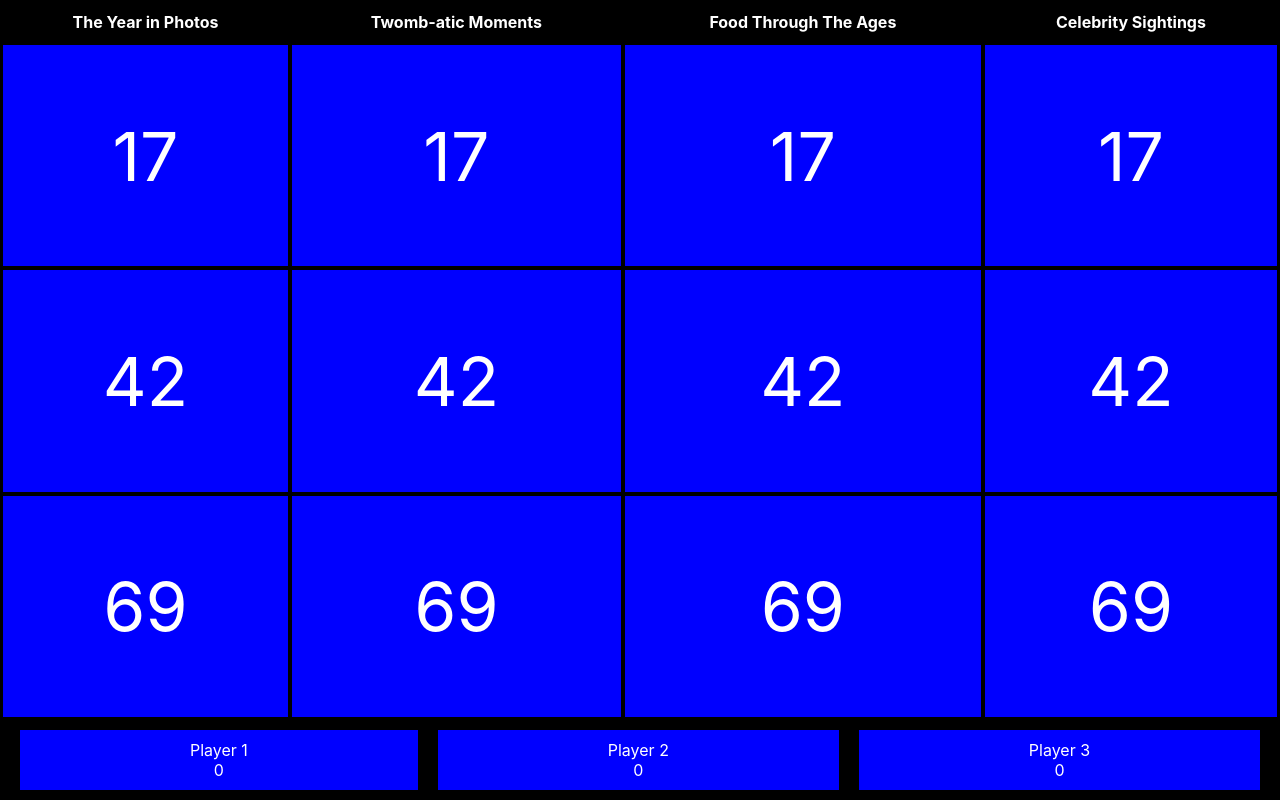
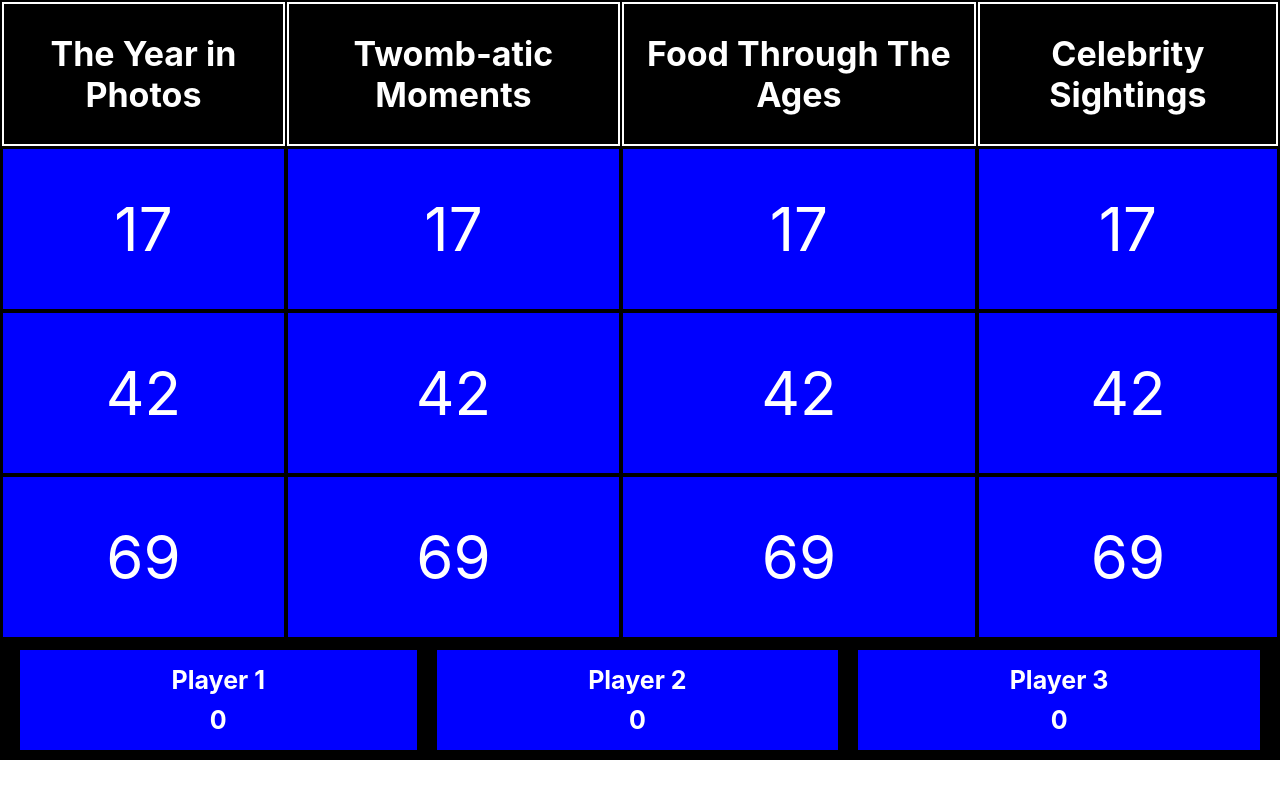
Before and after one commit to m14t/rigged-jeopardy, a React (Create React App) app: page / in a window 1280 px wide. Built offline with nearby package versions, Linux system fonts and the light colour scheme.

Commit message:
Styling updates

```diff
--- a/src/components/game-board/index.tsx
+++ b/src/components/game-board/index.tsx
@@ -10,12 +10,15 @@ const styles = {
   table: {
     position: 'relative' as 'relative',
     color: '#ffffff',
-    height: '90vh',
+    height: '80vh',
     width: '100%',
   },
   th: {
+    border: '2px solid #ffffff',
+    fontSize: '34px',
+    height: '15vh',
+    padding: '10px',
     textAlign: 'center' as 'center',
-    padding: '10px',
   },
 };
 
--- a/src/components/players.tsx
+++ b/src/components/players.tsx
@@ -12,9 +12,11 @@ const styles = {
   players: {
     color: '#ffffff',
     display: 'flex',
+    fontSize: '25px',
+    fontWeight: 'bold' as 'bold',
+    height: '15vh',
     justifyContent: 'space-between',
     margin: '0 10px',
-    height: '10vh',
   },
   player: {
     backgroundColor: '#0000ff',
--- a/src/components/question.tsx
+++ b/src/components/question.tsx
@@ -10,7 +10,7 @@ const styles = {
     backgroundColor: '#0000ff',
     color: '#ffffff',
     display: 'flex',
-    fontSize: '8.5vh',
+    fontSize: '7.5vh',
     height: '100%',
     justifyContent: 'center',
     width: '100%',
```
